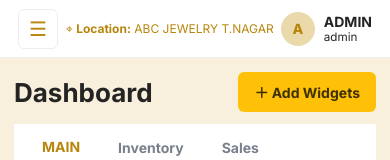
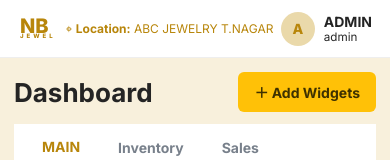
Before and after one commit to muhammadmapkar/NBJewel, an Angular app in the folder frontend/: page /home in a window 390 px wide. Shown: the top 160 px of the page. Built offline with nearby package versions, Linux system fonts and the light colour scheme.

Commit message:
Change 2: NB Jewel logo is the only sidebar toggle, logo shown in topbar on phone
Co-Authored-By: Claude Sonnet 5.5 <noreply@anthropic.com>

```diff
--- a/frontend/src/app/core/layout/shell.component.ts
+++ b/frontend/src/app/core/layout/shell.component.ts
@@ -34,7 +34,7 @@ function readCollapsed(): boolean {
       <nb-sidebar [collapsed]="collapsed()" (collapseChange)="setCollapsed($event)" />
       @if (!collapsed()) { <div class="scrim" (click)="setCollapsed(true)" aria-hidden="true"></div> }
       <main class="main-area">
-        <nb-topbar (menu)="setCollapsed(false)" />
+        <nb-topbar [collapsed]="collapsed()" (menu)="setCollapsed(false)" />
         <section class="page-content"><router-outlet /></section>
       </main>
       <button class="chat-button" (click)="chatOpen.set(!chatOpen())" aria-label="Open chat">◔</button>
--- a/frontend/src/app/core/layout/sidebar.component.ts
+++ b/frontend/src/app/core/layout/sidebar.component.ts
@@ -1,7 +1,7 @@
 // Role: Renders the visual navigation menu and its allowed collapse and
-// submenu interactions without performing navigation logic. The collapse
-// toggle stays visible in the collapsed state, so the sidebar can always be
-// reopened. On phone widths the topbar menu button reopens it.
+// submenu interactions without performing navigation logic. The NB Jewel logo
+// is the only sidebar toggle. It is a real button and stays visible when the
+// sidebar is collapsed. On phone widths the topbar shows the logo too.
 
 import { Component, EventEmitter, Input, Output, signal } from '@angular/core';
 import { RouterLink, RouterLinkActive } from '@angular/router';
@@ -11,7 +11,7 @@ import { menuItems, MenuItem } from '../mock/mock-data';
   selector: 'nb-sidebar', standalone: true, imports: [RouterLink, RouterLinkActive],
   template: `
     <aside class="sidebar" [class.collapsed]="collapsed">
-      <div class="brand"><span class="brand-name">NB <small>JEWEL</small></span><button class="toggle" type="button" (click)="collapseChange.emit(!collapsed)" [attr.aria-label]="collapsed ? 'Open sidebar' : 'Collapse sidebar'" [attr.aria-expanded]="!collapsed">{{ collapsed ? '↦' : '↤' }}</button></div>
+      <div class="brand"><button class="brand-toggle" type="button" title="Toggle menu" aria-label="Toggle menu" [attr.aria-expanded]="!collapsed" (click)="collapseChange.emit(!collapsed)"><span class="brand-name">NB <small>JEWEL</small></span></button></div>
       <nav>
         @for (item of items; track item.label) {
           <div class="nav-group">
@@ -33,9 +33,9 @@ import { menuItems, MenuItem } from '../mock/mock-data';
   `,
   styles: [`
     .sidebar { position: fixed; inset: 0 auto 0 0; z-index: 20; width: var(--sidebar-width); padding: 14px 10px; color: white; background: var(--sidebar); transition: width .2s; overflow-y: auto; }
-    .sidebar.collapsed { width: 74px; } .brand { height: 68px; display:flex; justify-content:space-between; align-items:center; padding: 0 12px; border-bottom:1px solid #fff4; margin-bottom: 14px; }
+    .sidebar.collapsed { width: 74px; } .brand { height: 68px; display:flex; justify-content:flex-start; align-items:center; padding: 0 12px; border-bottom:1px solid #fff4; margin-bottom: 14px; }
     .brand-name { font-size: 26px; font-weight: 800; line-height: .7; } .brand-name small { display:block; font-size:7px; letter-spacing: 3px; margin-left: 3px; }
-    .brand button { border:0; background:transparent; color:white; font-size:20px; cursor:pointer; } .collapsed .brand { height:auto; flex-direction:column; justify-content:center; gap:10px; padding:10px 0; } .collapsed .brand-name small { margin-left:0; } .collapsed .brand-name { line-height:1; }
+    .brand-toggle { border:0; background:transparent; color:white; padding:4px 0; font:inherit; text-align:left; cursor:pointer; } .brand-toggle:hover { color:var(--gold); } .brand-toggle:focus-visible { outline:2px solid var(--gold); outline-offset:3px; } .collapsed .brand { height:auto; flex-direction:column; justify-content:center; gap:10px; padding:10px 0; } .collapsed .brand-name small { margin-left:0; } .collapsed .brand-name { line-height:1; }
     .nav-item, .logout { width:100%; display:flex; align-items:center; gap:12px; min-height:45px; padding: 0 14px; border-radius:5px; color:white; text-decoration:none; font-weight:600; }
     .nav-item:hover, .nav-item.active { color: var(--gold); background: var(--pale); } .nav-icon { width:18px; text-align:center; font-size:16px; } .nav-label { white-space:nowrap; overflow:hidden; }
     .chevron { margin-left:auto; font-size:19px; } .submenu { margin-left: 27px; border-left: 1px solid #fff6; } .submenu a { display:flex; justify-content:space-between; color:white; padding: 10px 10px; text-decoration:none; font-size:13px; border-radius: 4px; }
--- a/frontend/src/app/core/layout/topbar.component.ts
+++ b/frontend/src/app/core/layout/topbar.component.ts
@@ -1,15 +1,15 @@
 // Role: Shows the fixed location, financial year, date, metal ticker, and
-// administrator identity shown across the application shell. On phone widths
-// it also shows a menu button that reopens the sidebar.
+// administrator identity shown across the application shell. On phone widths,
+// while the sidebar is closed, it shows the NB Jewel logo as a button that opens it.
 
-import { Component, output } from '@angular/core';
+import { Component, input, output } from '@angular/core';
 import { rates } from '../mock/mock-data';
 
 @Component({
   selector: 'nb-topbar', standalone: true,
-  template: `<header class="topbar"><button type="button" class="menu" (click)="menu.emit()" aria-label="Open menu">☰</button><div class="context"><span>⌖ <b>Location:</b> ABC JEWELRY T.NAGAR</span><span>◷ <b>Financial Year:</b> 2023-24</span><span>▣ <b>Date:</b> 14/03/2024</span></div><div class="ticker">{{ rates.join('  *  ') }}</div><div class="user"><span class="avatar">A</span><div><b>ADMIN</b><small>admin</small></div></div></header>`,
+  template: `<header class="topbar">@if (collapsed()) { <button type="button" class="menu" (click)="menu.emit()" title="Toggle menu" aria-label="Toggle menu"><span>NB <small>JEWEL</small></span></button> }<div class="context"><span>⌖ <b>Location:</b> ABC JEWELRY T.NAGAR</span><span>◷ <b>Financial Year:</b> 2023-24</span><span>▣ <b>Date:</b> 14/03/2024</span></div><div class="ticker">{{ rates.join('  *  ') }}</div><div class="user"><span class="avatar">A</span><div><b>ADMIN</b><small>admin</small></div></div></header>`,
   styles: [`
-    .menu { display:none; flex:none; width:40px; height:40px; border:1px solid #eee; border-radius:6px; background:white; color:var(--gold); font-size:20px; cursor:pointer; }
+    .menu { display:none; flex:none; border:0; background:transparent; color:var(--gold); padding:4px 2px; font:inherit; font-size:20px; font-weight:800; line-height:.8; text-align:left; cursor:pointer; } .menu small { display:block; font-size:6px; letter-spacing:3px; } .menu:hover { opacity:.8; } .menu:focus-visible { outline:2px solid var(--gold); outline-offset:3px; }
     .topbar { height:58px; display:flex; align-items:center; gap:20px; padding: 0 18px; background:white; border-bottom:1px solid #eee; color:var(--ink); }
     .context { display:flex; gap:18px; flex:none; color:var(--gold); font-size:12px; white-space:nowrap; } .context b { color:var(--gold); } .ticker { flex:1; overflow:hidden; white-space:nowrap; font-size:12px; color:#333; }
     .user { display:flex; align-items:center; gap:9px; white-space:nowrap; } .user small { display:block; } .avatar { display:grid; place-items:center; width:34px; height:34px; border-radius:50%; background:#ead9aa; color:var(--gold); font-weight:800; }
@@ -18,6 +18,8 @@ import { rates } from '../mock/mock-data';
 })
 export class TopbarComponent {
   readonly rates = rates;
+  // True while the sidebar is closed. The logo button only shows then, on phone widths.
+  readonly collapsed = input(false);
   // Phone widths only: asks the shell to open the sidebar.
   readonly menu = output<void>();
 }
```
